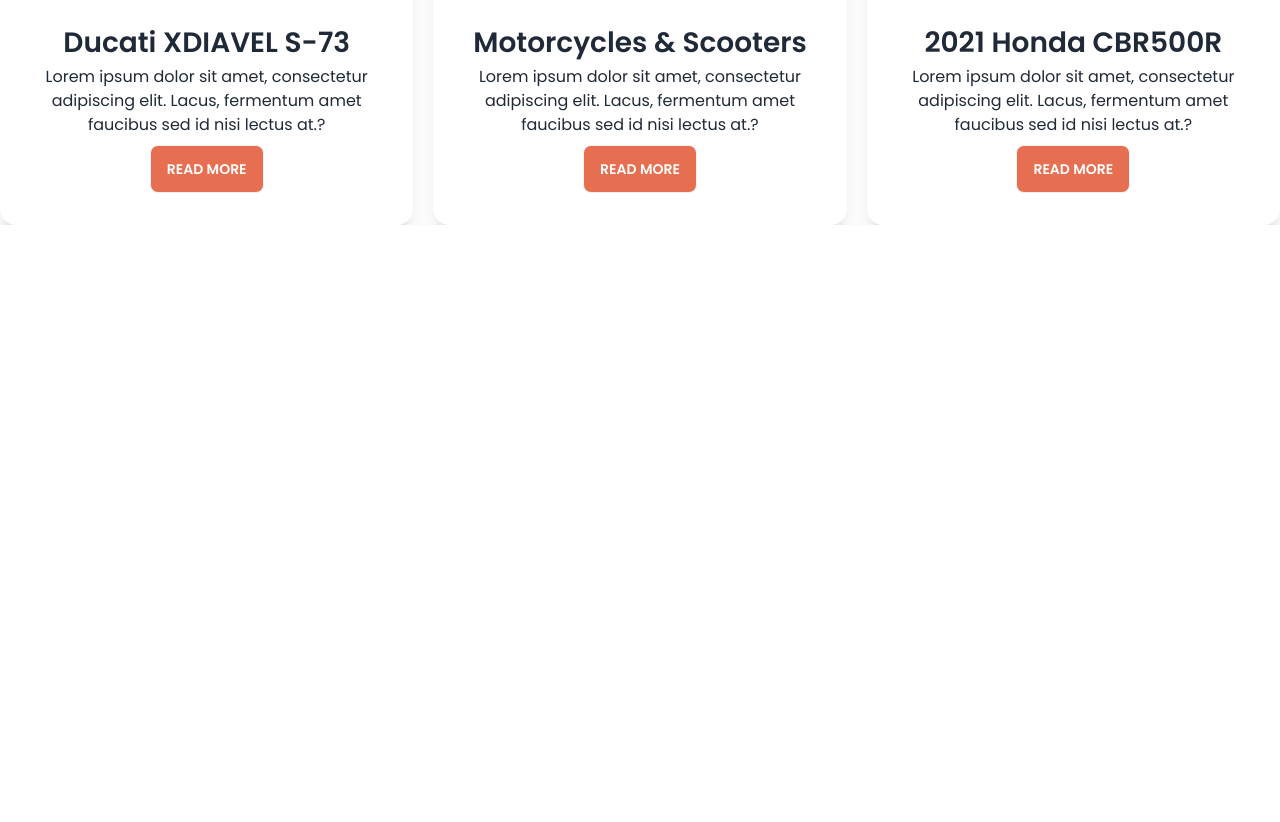
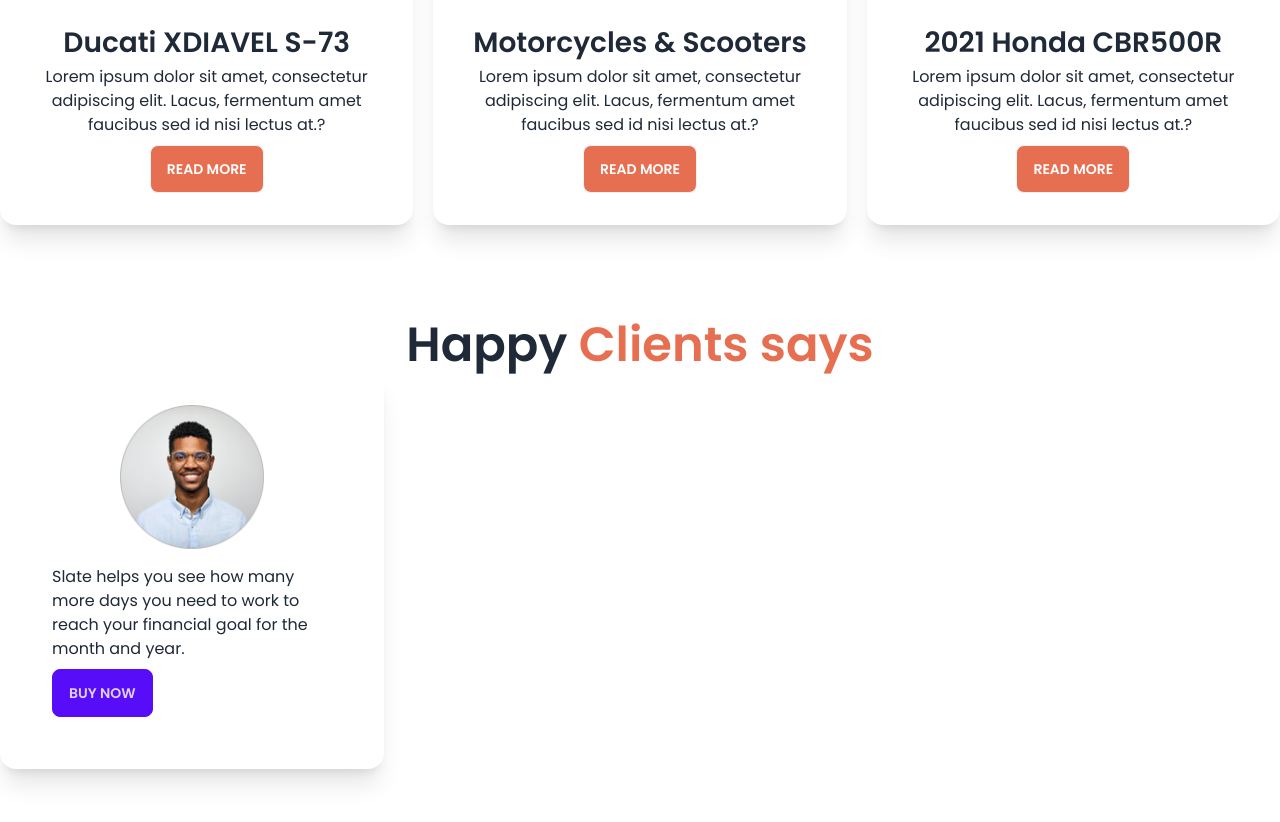
Before and after one commit to devnirob121/Mudule-13, a plain HTML site: page index.html in a window 1280 px wide. Shown: the part 1178-2000 px from the top of the page. Before the commit the page ends 1403 px from the top, so only its background shows below. Drawn offline with nearby package versions, Linux system fonts and the light colour scheme; files whose address does not match are found by name.

Commit message:
2nd commit

```diff
--- a/index.html
+++ b/index.html
@@ -162,7 +162,7 @@
     <main class="md:container md:mx-auto">
 
      <!-- latest News -->
-     <section>
+     <section class="my-24">
         <h3 class="text-5xl font-semibold text-center mt-32 mb-[70px]">latest News</h3>
         <div class="flex lg:flex-row flex-col gap-5">
             <!-- card-1 -->
@@ -205,6 +205,25 @@
                 </div>
               </div>
         </div>
+     </section >
+     <!-- Happy Clients -->
+     <section class="my-24">
+        <h3 class="text-5xl font-semibold text-center">Happy <span class="text-bike-primari"> Clients says</span> </h3>
+        <div class="grid ml[192px] mr[192px]">
+            <!-- card-4 -->
+            <div class="card card-compact w-96 bg-base-100 p-9 shadow-xl">
+                <figure><img class="h-36 w-36" src="/images/others/user-1.png" alt="" /></figure>
+                <div class="card-body">
+                  <p class="text-base">Slate helps you see how
+                    many more days you need
+                    to work to reach your financial
+                    goal for the month and year.</p>
+                  <div class="card-actions justify-start">
+                    <button class="btn btn-primary">Buy Now</button>
+                  </div>
+                </div>
+              </div>
+        </div>
      </section>
     </main>
 </body>
```
